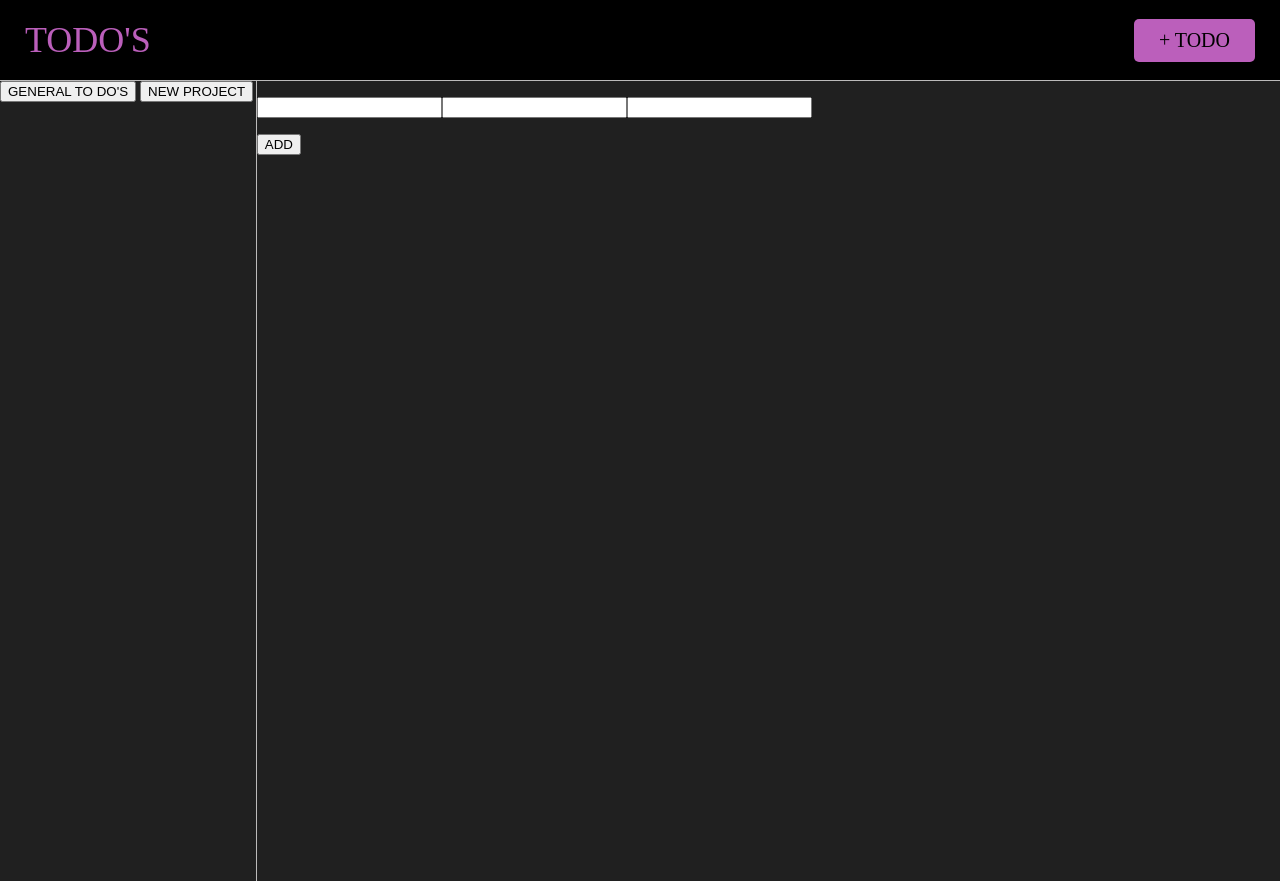
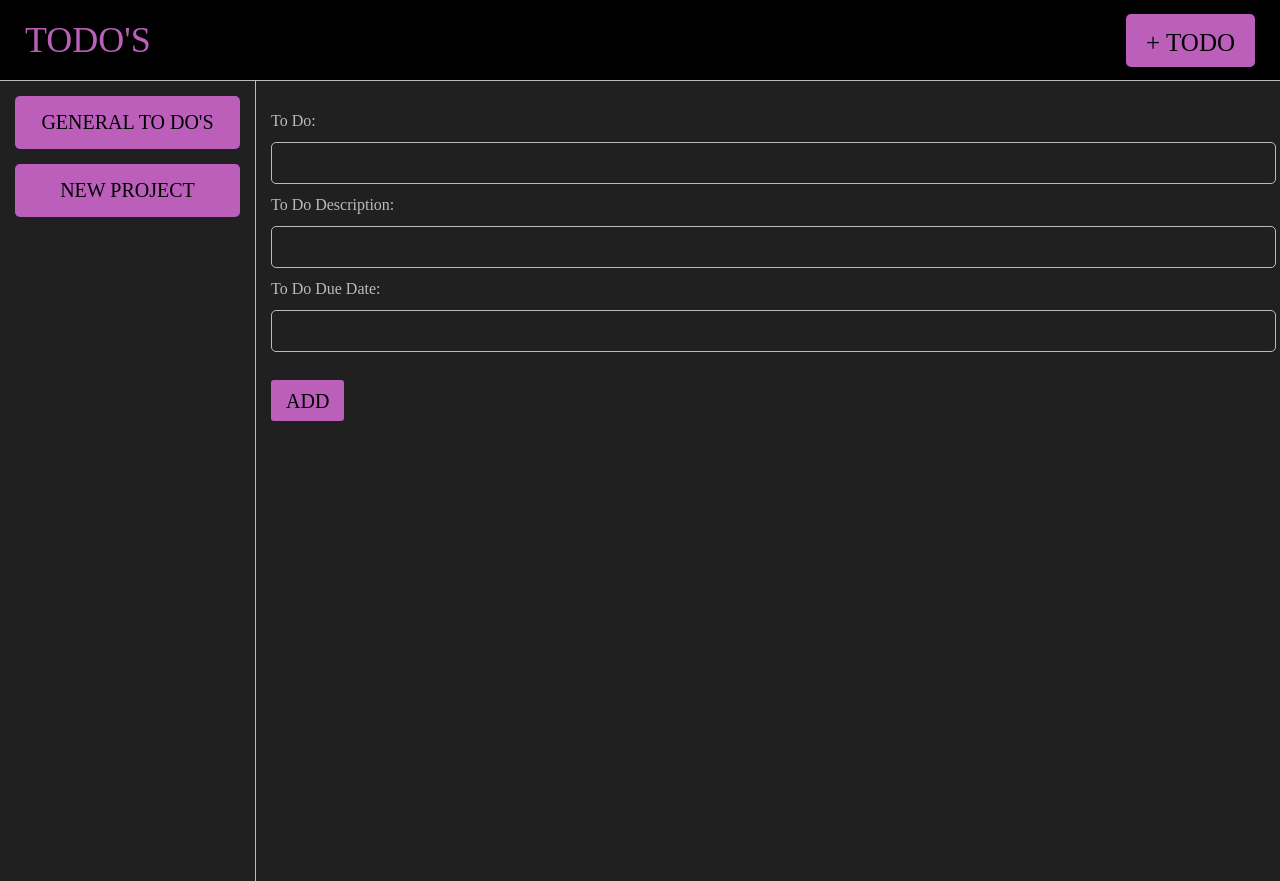
Before and after one commit to albertcastillom/todo-list-odin, a website built with webpack: page src/template.html in a window 1280 px wide. Both pictures are taken after a click on the button "+ TODO". Built offline with nearby package versions, Linux system fonts and the light colour scheme; a web font is replaced by a local one.

Commit message:
basic to Do functionality complete
styled fully. Still needed extra functionality: date tracker, local storage, projects.

```diff
--- a/src/addToDoForm.js
+++ b/src/addToDoForm.js
@@ -7,10 +7,13 @@ let addToDoForm =  function(){
     let ToDoPara = document.createElement("p");
     let toDoLabel = document.createElement("label");
     toDoLabel.for = "ToDo";
+    toDoLabel.textContent = "To Do:";
     let toDoInput = document.createElement("input");
     toDoInput.type = "text";
     toDoInput.id = "ToDo";
     toDoInput.name = "ToDo";
+
+
 
     ToDoPara.appendChild(toDoLabel);
     ToDoPara.appendChild(toDoInput);
@@ -18,10 +21,12 @@ let addToDoForm =  function(){
     let ToDoPara2 = document.createElement("p");
     let toDoLabel2 = document.createElement("label");
     toDoLabel2.for = "ToDoDescription";
+    toDoLabel2.textContent = "To Do Description:";
     let toDoInput2 = document.createElement("input");
     toDoInput2.type = "text";
     toDoInput2.id = "ToDoDescription";
     toDoInput2.name = "ToDoDescription";
+
 
     ToDoPara.appendChild(toDoLabel2);
     ToDoPara.appendChild(toDoInput2);
@@ -29,10 +34,12 @@ let addToDoForm =  function(){
     let ToDoPara3 = document.createElement("p");
     let toDoLabel3 = document.createElement("label");
     toDoLabel3.for = "ToDoDate";
+    toDoLabel3.textContent = "To Do Due Date:";
     let toDoInput3 = document.createElement("input");
     toDoInput3.type = "text";
     toDoInput3.id = "ToDoDate";
     toDoInput3.name = "ToDoDate";
+
 
     ToDoPara.appendChild(toDoLabel3);
     ToDoPara.appendChild(toDoInput3);
--- a/src/styles.css
+++ b/src/styles.css
@@ -31,9 +31,9 @@ body{
     color: black;
     border: none;
     border-radius: 5px;
-    font-size: 20px;
-    padding: 10px 25px;
-    text-align: center;
+    font-size: 25px;
+    padding: 10px 20px;
+    padding-top: 15px;
     text-decoration: none;
     font-family: "Aldrich", serif;
 }
@@ -46,14 +46,114 @@ body{
     background-color: rgb(32, 32, 32);
     width: 20vw;
     height: 100vh;
+    box-sizing: border-box;
+    display: flex;
+    flex-direction: column;
+    padding: 15px;
+}
 
+.navigationBtns{
+    display: block;
+    background-color:rgb(187, 95, 187);
+    color: black;
+    border: none;
+    border-radius: 5px;
+    font-size: 20px;
+    text-align: center;
+    text-decoration: none;
+    font-family: "Aldrich", serif;
+    width: 100%;
+    margin: 0px;
+    padding: 15px;
+    box-sizing: border-box;
+    margin-bottom: 15px;
 }
+
 #content{
     background-color: rgb(32, 32, 32);
     width: 80vw;
     height: 100vh;
+    padding: 15px;
+    padding-right: 30px;
+    box-sizing: border-box;
+
 }
 
 .toDosDiv{
     color: white;
 }
+
+#toDoForm input, #toDoForm select, #toDoForm textarea{
+    margin: 12px 0;
+    width: 100%;
+    padding: 12px;
+    border: 1pt solid rgb(188, 187, 187);
+    background-color: rgb(32, 32, 32);
+    color: rgb(188, 187, 187);
+    border-radius: 5px;
+    font-family: "Aldrich", serif;
+}
+
+#toDoForm input:focus{
+  background-color: rgb(32, 32, 32);
+    outline-color: rgb(187, 95, 187);
+}
+
+
+label{
+    color: rgb(188, 187, 187);
+    font-family: "Aldrich", serif;
+}
+
+#toDoForm #add-btn{
+    background-color:rgb(187, 95, 187);
+    color: black;
+    border: none;
+    border-radius: 3px;
+    font-size: 20px;
+    text-align: center;
+    text-decoration: none;
+    font-family: "Aldrich", serif;
+    padding: 10px 15px 8px 15px;
+}
+
+/* Change autocomplete styles in WebKit */
+input:-webkit-autofill,
+input:-webkit-autofill:hover,
+input:-webkit-autofill:focus,
+textarea:-webkit-autofill,
+textarea:-webkit-autofill:hover,
+textarea:-webkit-autofill:focus,
+select:-webkit-autofill,
+select:-webkit-autofill:hover,
+select:-webkit-autofill:focus {
+  -webkit-text-fill-color: rgb(188, 187, 187);;
+  -webkit-box-shadow: 0 0 0px 1000px  rgb(32, 32, 32) inset;
+}
+
+
+.toDosDiv{
+    display: flex;
+    justify-content: space-between;
+    align-items: center;
+    margin: 12px 0;
+    width: 100%;
+    padding: 12px;
+    border: 1pt solid rgb(188, 187, 187);
+    background-color: rgb(32, 32, 32);
+    color: rgb(188, 187, 187);
+    border-radius: 5px;
+    font-family: "Aldrich", serif;
+}
+
+.delete-btn{
+    background-color: rgb(188, 187, 187);
+    color: black;
+    border: solid 2pt black;
+    border-radius: 5px;
+    font-size: 15px;
+    text-align: center;
+    text-decoration: none;
+    font-family: "Aldrich", serif;
+    padding: 10px 15px 8px 15px;
+}
```
